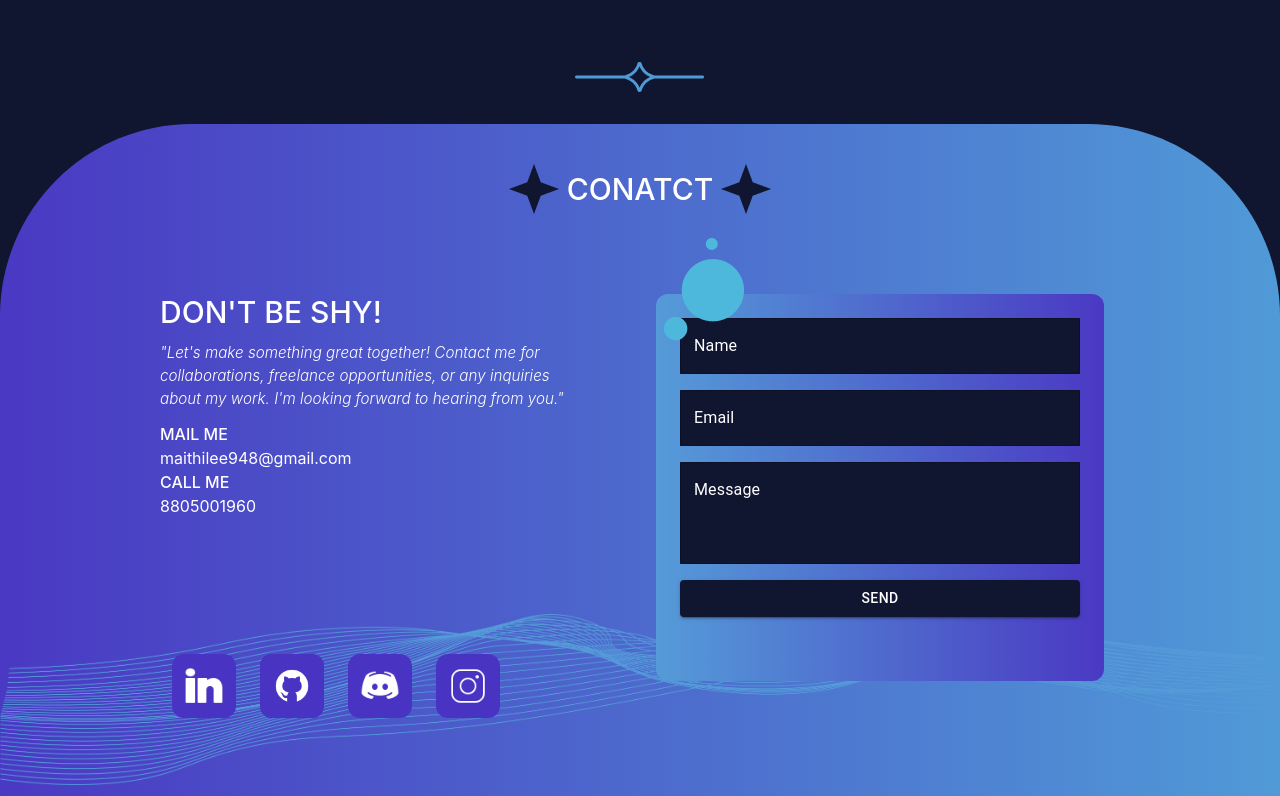
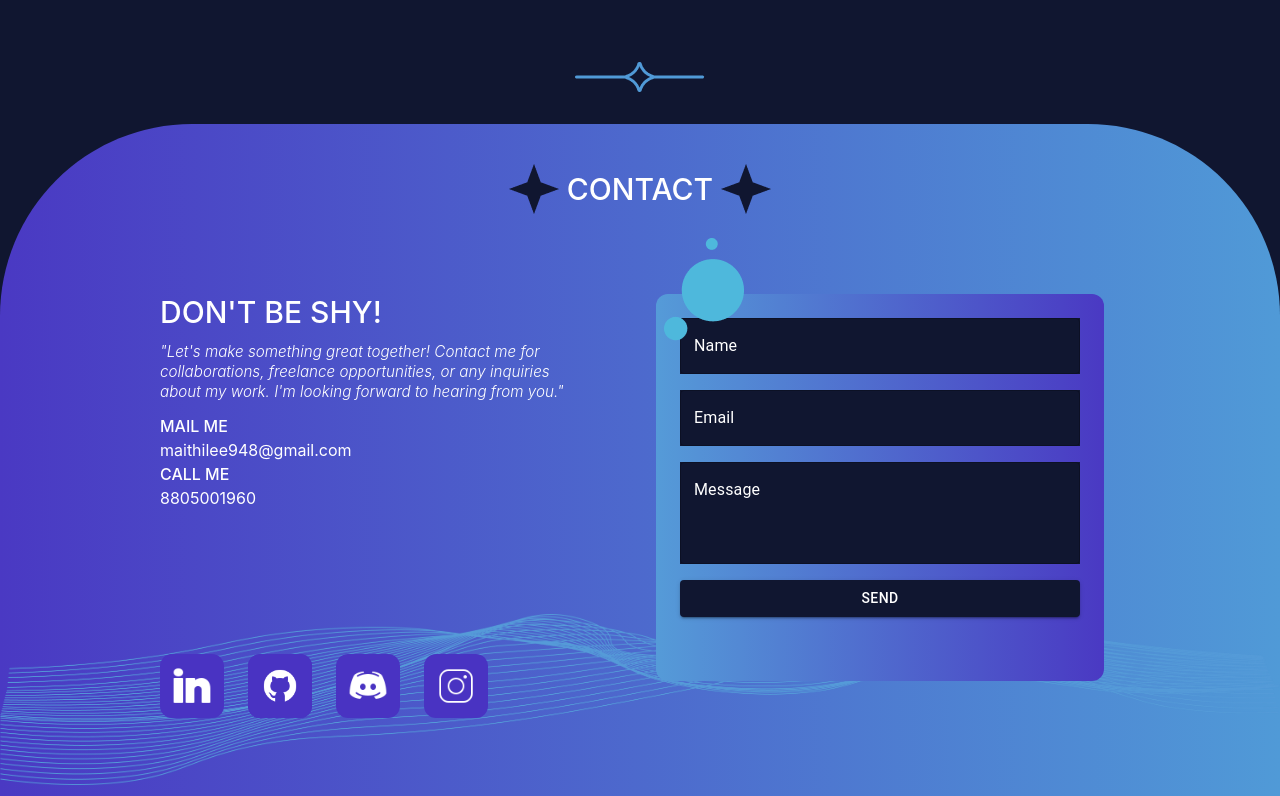
Before and after one commit to maithilee24/Portfolio_Website, a React (Create React App) app in the folder Frontend/my-app/: page / in a window 1280 px wide. Shown: the part 5184-5980 px from the top of the page. Built offline with nearby package versions, Linux system fonts and the light colour scheme.

Commit message:
Done responsiveness

```diff
--- a/Frontend/my-app/src/Components/aboutme/aboutme.jsx
+++ b/Frontend/my-app/src/Components/aboutme/aboutme.jsx
@@ -17,8 +17,8 @@ const Aboutme = () => {
                     <div className="bg-[#101630] absolute border-[6px] sm:border-[8px] border-[#4EB8DC] h-[16rem] sm:h-60 md:h-72 lg:h-80 w-[70%] xl:h-96 rounded-xl z-0 top-8 left-10 sm:top-8 sm:left-8 md:top-8 md:left-8 lg:top-10 lg:right-10 xl:top-8"></div>
                 </div>
                 <div className="flex flex-col sm:w-1/2 mt-[20rem] sm:mt-0">
-                    <div className="text-white text-sm sm:text-lg md:text-xl lg:text-2xl xl:text-3xl font-medium mb-3 sm:mb-4 xl:mb-6 px-0 sm:mx-0">ABOUT ME</div>
-                    <div className="text-white text-[0.6rem] sm:text-[0.75rem] md:text-sm lg:text-base xl:text-xl font-light mb-3 sm:mb-4 xl:mb-6">
+                    <div className="text-white text-[0.9rem] sm:text-lg md:text-xl lg:text-2xl xl:text-3xl font-medium mb-3 sm:mb-4 xl:mb-6 px-0 sm:mx-0">ABOUT ME</div>
+                    <div className="text-white text-[0.8rem] sm:text-[0.75rem] md:text-sm lg:text-base xl:text-xl font-light mb-3 sm:mb-4 xl:mb-6">
                         I'm Maithilee Pardhi, currently a third-year student at National Institute of Technology Patna, majoring in Electronics and Communication Engineering. My passion lies in design, web development, and problem-solving through competitive programming. I thrive on the creativity and technical challenges that these fields present, constantly seeking opportunities to learn and grow. Whether it's crafting intuitive user interfaces, developing dynamic web applications, or tackling complex coding problems, I am always eager to take on new challenges and push my boundaries.
                     </div>
                     <a href="https://drive.google.com/drive/folders/1SQMC2Ph8AJDQLpg9kUhVE3aHWXwKESwD?usp=sharing" target="_blank" rel="noopener noreferrer">
--- a/Frontend/my-app/src/Components/codingprofile/codingprofile.jsx
+++ b/Frontend/my-app/src/Components/codingprofile/codingprofile.jsx
@@ -64,7 +64,7 @@ function Codingprofile (){
                     ))}
                 </div>
             </div>
-            <div className="mt-6">
+            <div className="mt-0 sm:mt-6">
                 <img src={V2} alt="" className="w-20 sm:w-auto"></img>
             </div>
         </div>
--- a/Frontend/my-app/src/Components/contact/contact.jsx
+++ b/Frontend/my-app/src/Components/contact/contact.jsx
@@ -10,16 +10,16 @@ import Linkedln from "../images/Linkedln.png";
 
 function Contact(){
     return (
-        <div className="flex flex-col min-h-screen mt-8 bg-gradient-to-r from-[#4A39C3] to-[#509AD7]  rounded-t-[12rem]">
-            <div className="flex justify-center items-center mt-10">
-                <div><img src={Star} alt=""></img></div>
-                <div className="text-white text-3xl mx-2 font-medium">CONATCT</div>
-                <div><img src={Star} alt=""></img></div>
+        <div className="flex flex-col h-[250vh] sm:h-[170vh] md:h-[190vh] lg:h-[200vh] xl:h-[210vh] mt-8 bg-gradient-to-r from-[#4A39C3] to-[#509AD7] rounded-t-[4rem] sm:rounded-t-[10rem]  lg:rounded-t-[12rem]">
+            <div className="flex justify-center items-center mt-4 sm:mt-6 md:mt-10">
+                <div><img src={Star} alt="" className="h-8 sm:h-auto"></img></div>
+                <div className="text-white text-xl sm:text-2xl lg:text-3xl mx-2 font-medium">CONTACT</div>
+                <div><img src={Star} alt="" className="h-8 sm:h-auto"></img></div>
             </div>
-            <div className="flex flex-row mx-40 mt-20 ">
-                <div className="flex flex-col w-1/2">
-                        <div className="text-white text-3xl font-medium mb-3">DON'T BE SHY!</div>
-                        <div className="text-white text-[0.95rem] font-light italic mr-16 mb-3">"Let's make something great together! Contact me for collaborations, freelance opportunities, or any inquiries about my work. I'm looking forward to hearing from you."</div>
+            <div className="flex flex-col sm:flex-row mx-10 sm:mx-16 md:mx-24 lg:mx-40 mt-6 sm:mt-12 md:mt-16 lg:mt-20 ">
+                <div className="flex flex-col sm:w-1/2">
+                        <div className="text-white text-xl sm:text-xl md:text-2xl lg:text-3xl font-medium mb-2 sm:mb-3">DON'T BE SHY!</div>
+                        <div className="text-white text-sm sm:text-[0.8rem] lg:text-[0.95rem] font-light italic sm:mr-16 mb-2 sm:mb-3">"Let's make something great together! Contact me for collaborations, freelance opportunities, or any inquiries about my work. I'm looking forward to hearing from you."</div>
                         <div className="flex flex-row">
                             <div></div>
                             <div className="flex flex-col">
@@ -35,33 +35,33 @@ function Contact(){
                             </div>
                         </div>
                 </div>
-                <div className="flex flex-row w-1/2 justify-center items-center relative">
-                        <div className="absolute -top-14 left-6 z-30"><img src={V1} alt=""></img></div>
+                <div className="flex flex-row mt-6 sm:mt-0 sm:w-1/2 justify-center items-center relative">
+                        <div className="absolute -top-6 sm:-top-14 -left-2 sm:left-6 z-30"><img src={V1} alt="" className="h-16 sm:h-auto"></img></div>
                         <div className="w-[28rem] h-[20rem] z-20">
                             <Card />
                         </div>
                 </div>
             </div>
             <div className="flex flex-col relative">
-                <div className="flex flex-row z-20 absolute left-40 top-10">
-                    <div className="bg-[#4933C2] w-16 h-16 rounded-xl mx-3">
+                <div className="flex flex-row z-20 absolute mx-10 sm:mx-0 sm:left-16 top-24 md:left-20 lg:left-32 xl:left-40 sm:top-10 space-x-3 lg:space-x-6">
+                    <div className="bg-[#4933C2]  w-12 h-12 lg:w-14 lg:h-14 xl:w-16 xl:h-16 rounded-xl">
                     <a href="https://www.linkedin.com/in/maithilee-pardhi-2a6947256" target="_blank" rel="noopener noreferrer">
                     <img src={Linkedln} className="object-cover w-full h-full rounded-xl px-3 py-3"></img></a>
                     </div>
-                    <div className="bg-[#4933C2] w-16 h-16 rounded-xl mx-3">
+                    <div className="bg-[#4933C2] w-12 h-12 lg:w-14 lg:h-14 xl:w-16 xl:h-16 rounded-xl">
                     <a href="https://github.com/maithilee24" target="_blank" rel="noopener noreferrer">
                     <img src={Github} className="object-cover w-full h-full rounded-xl bg-[#4933C2] px-3 py-3"></img></a>
                     </div>
-                    <div className="bg-[#4933C2] w-16 h-16 rounded-xl mx-3">
+                    <div className="bg-[#4933C2] w-12 h-12 lg:w-14 lg:h-14 xl:w-16 xl:h-16 rounded-xl">
                     <a href="https://discord.com/channels/maithilee_pardhi" target="_blank" rel="noopener noreferrer">
                     <img src={Discord} className="object-cover w-full h-full rounded-xl px-3 py-3"></img></a>
                     </div>
-                    <div className="bg-[#4933C2] w-16 h-16 rounded-xl mx-3">
+                    <div className="bg-[#4933C2] w-12 h-12 lg:w-14 lg:h-14 xl:w-16 xl:h-16 rounded-xl">
                     <a href="https://www.instagram.com/maithilee_pardhi?igsh=Z3NndnhtM3hqMHU5" target="_blank" rel="noopener noreferrer">
                     <img src={Instagram} className="object-cover w-full h-full rounded-xl px-3 py-3"></img></a>
                     </div>
                 </div>
-                <div className="absolute z-0 top-0"><img src={V2} alt=""></img></div>
+                <div className="absolute z-0 top-32 sm:top-0"><img src={V2} alt=""></img></div>
             </div>
         </div>
     )
--- a/Frontend/my-app/src/Components/projects/projectlist.jsx
+++ b/Frontend/my-app/src/Components/projects/projectlist.jsx
@@ -16,7 +16,7 @@ function ProjectList({ no, title, discription, link,image }) {
                     <div className="flex flex-col sm:w-1/2">
                         <div className="text-[#4EB8DC] text-[1.1rem] md:text-[1.3rem] lg:text-[1.7rem] mb-2">PROJECT {no}</div>
                         <div className="text-white text-[1.1rem] md:text-[1.3rem] lg:text-[1.7rem] font-medium mb-2">{title}</div>
-                        <div className="text-white font-light text-sm md:text-base lg:text-lg mb-7 sm:mb-10">{discription}</div>
+                        <div className="text-white font-light text-[0.8rem] md:text-base lg:text-lg mb-7 sm:mb-10">{discription}</div>
                         <Link to={link}>
                             <div className="flex flex-row justify-center items-center relative">
                                 <div className="text-white absolute left-0 text-base sm:text-lg">Github link</div>
@@ -30,7 +30,7 @@ function ProjectList({ no, title, discription, link,image }) {
                     <div className="flex flex-col sm:w-1/2">
                         <div className="text-[#4EB8DC] text-[1.1rem] md:text-[1.3rem] lg:text-[1.7rem] mb-2">PROJECT {no}</div>
                         <div className="text-white text-[1.1rem] md:text-[1.3rem] lg:text-[1.7rem] font-medium mb-2">{title}</div>
-                        <div className="text-white font-light text-sm md:text-base lg:text-lg mb-7 sm:mb-10">{discription}</div>
+                        <div className="text-white font-light text-[0.8rem] md:text-base lg:text-lg mb-7 sm:mb-10">{discription}</div>
                         <Link to={link}>
                             <div className="flex flex-row justify-center items-center relative">
                                 <div className="text-white absolute left-0 text-base sm:text-lg">Github link</div>
--- a/Frontend/my-app/src/Components/skills/skills.jsx
+++ b/Frontend/my-app/src/Components/skills/skills.jsx
@@ -75,7 +75,7 @@ function Skills (){
                         <div className="text-xl font-medium mb-4 text-white">{selectedSkill.title}</div>
                         <div className="mb-4 text-white font-light">
                             {selectedSkill.skill.map((skill, index) => (
-                                <div key={index} className="mb-1">{skill}</div>
+                                <div key={index} className="mb-0">{skill}</div>
                             ))}
                         </div>
                         <div
--- a/Frontend/my-app/src/Components/skills/skillslist.jsx
+++ b/Frontend/my-app/src/Components/skills/skillslist.jsx
@@ -2,8 +2,8 @@ import React from "react";
 
 function SkillsList({title, onClick}){
     return(
-        <div className="flex justify-center items-center mb-6 ">
-                <div className="bg-[#4EB8DC] w-[14rem] h-8 rounded-[5rem] sm:w-[25rem] sm:h-14 sm:rounded-[5rem] lg:w-[30rem] lg:h-16 lg:rounded-[5rem] flex justify-center items-center text-[#101630] text-lg sm:text-xl font-medium" onClick={onClick}>
+        <div className="flex justify-center items-center mb-3 sm:mb-6 ">
+                <div className="bg-[#4EB8DC] w-[14rem] h-8 rounded-[5rem] sm:w-[25rem] sm:h-14 sm:rounded-[5rem] lg:w-[30rem] lg:h-16 lg:rounded-[5rem] flex justify-center items-center text-[#101630] text-base sm:text-xl font-medium" onClick={onClick}>
                     {title}
                 </div>
         </div>
```
